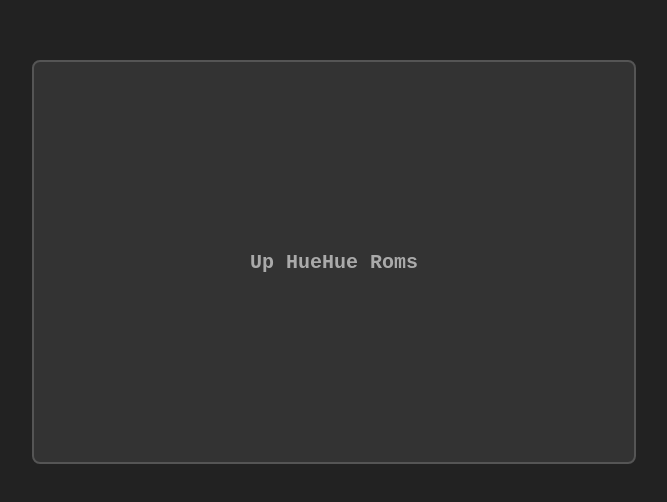
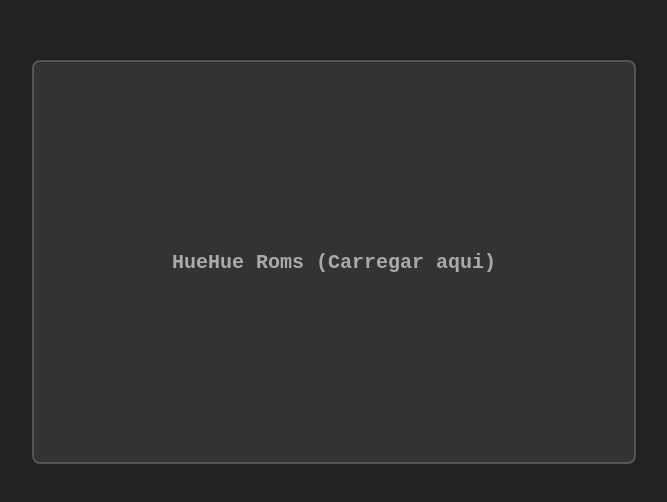
Before and after one commit to JuniorGames/RAHueHue, a website: page index.html in a window 1280 px wide. Shown: the part 138-640 px from the top of the page, without its empty margins (306-973 px from the left). Drawn offline with Linux system fonts and the light colour scheme.

Commit message:
Update index.html

```diff
--- a/index.html
+++ b/index.html
@@ -87,7 +87,7 @@
     <body>
         <div id = box>
             <input type = file id = input>
-            Up HueHue Roms
+            HueHue Roms (Carregar aqui)
         </div>
 
         <script>
```
